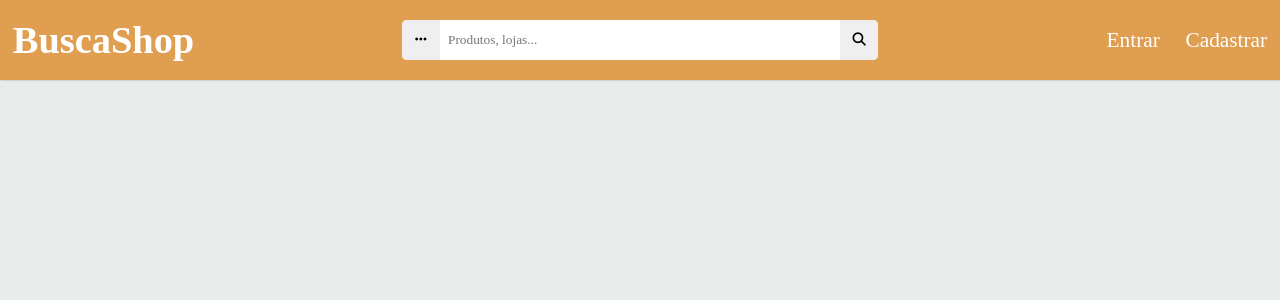
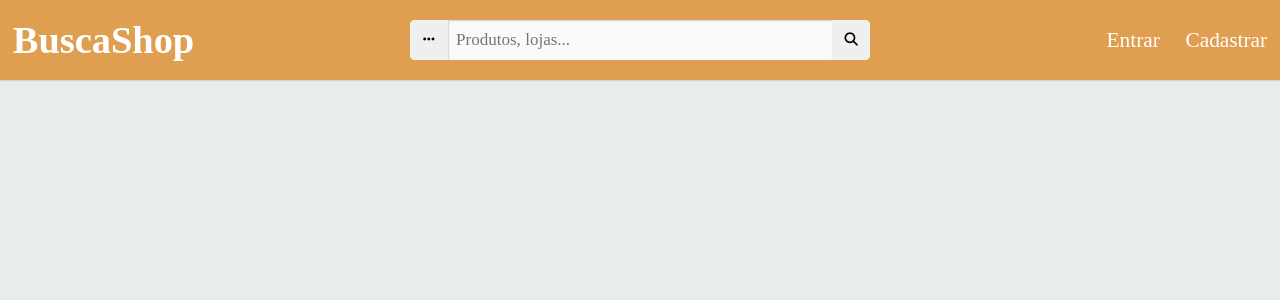
Before and after one commit to LiviaAluna/BuscaShop, a PHP site: page / in a window 1280 px wide. Shown: the top 300 px of the page. Run offline with PHP 8.4, Linux system fonts and the light colour scheme; some libraries are stand-ins or nearby versions; some web fonts are replaced.

Commit message:
Apliquei uma classe de estilo predefinida ao campo de pesquisa.

```diff
--- a/view/header.php
+++ b/view/header.php
@@ -9,7 +9,7 @@
 		<form action="" method="post">
 			<div class="search-field">
 				<button class="btn-settings"><i class="fa-solid fa-ellipsis"></i></button>
-				<input type="text" placeholder="Produtos, lojas...">
+				<input class="input-field" type="text" placeholder="Produtos, lojas...">
 				<button class="btn-search" type="submit"><i class="fa-solid fa-magnifying-glass"></i></button>
 			</div>
 		</form>
```
